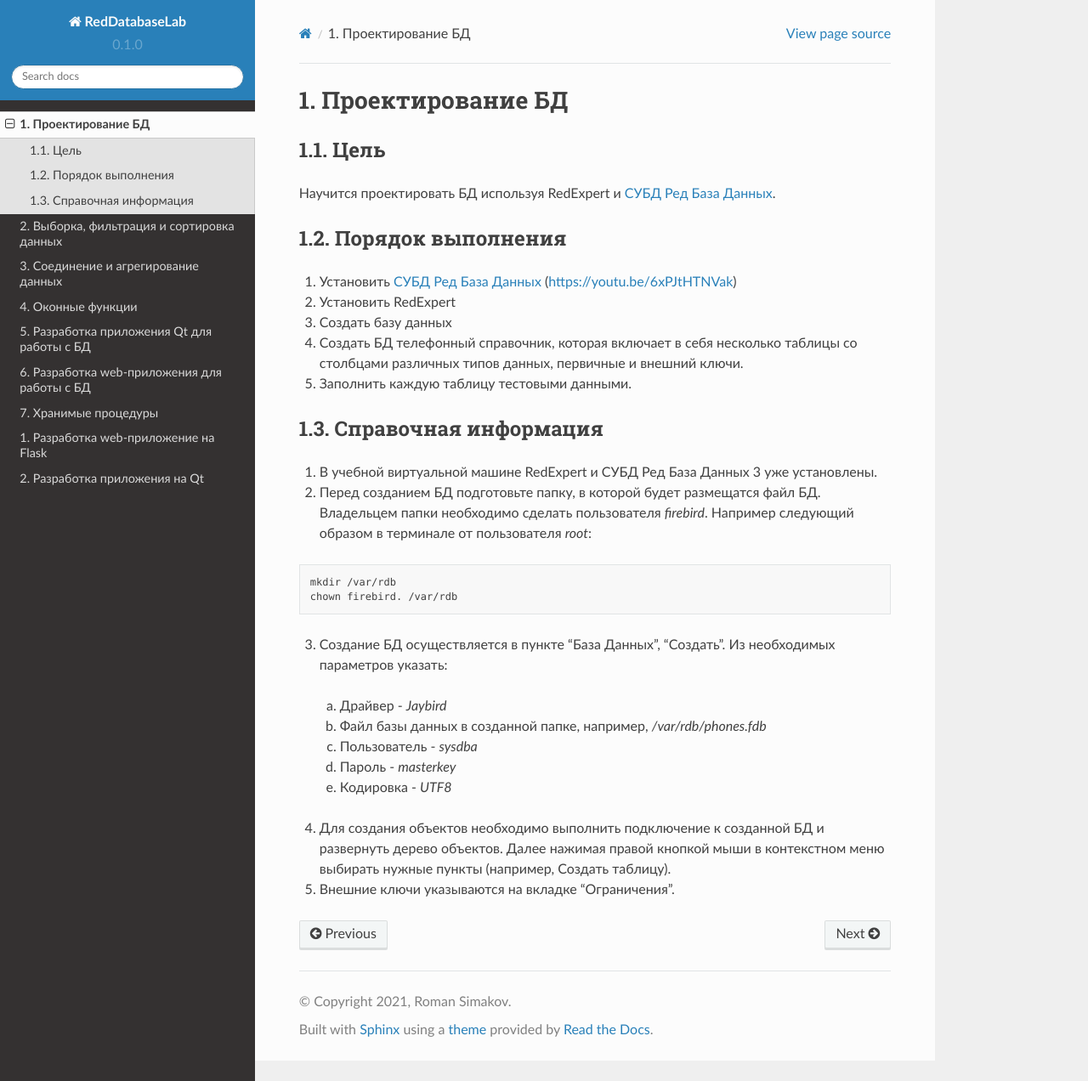
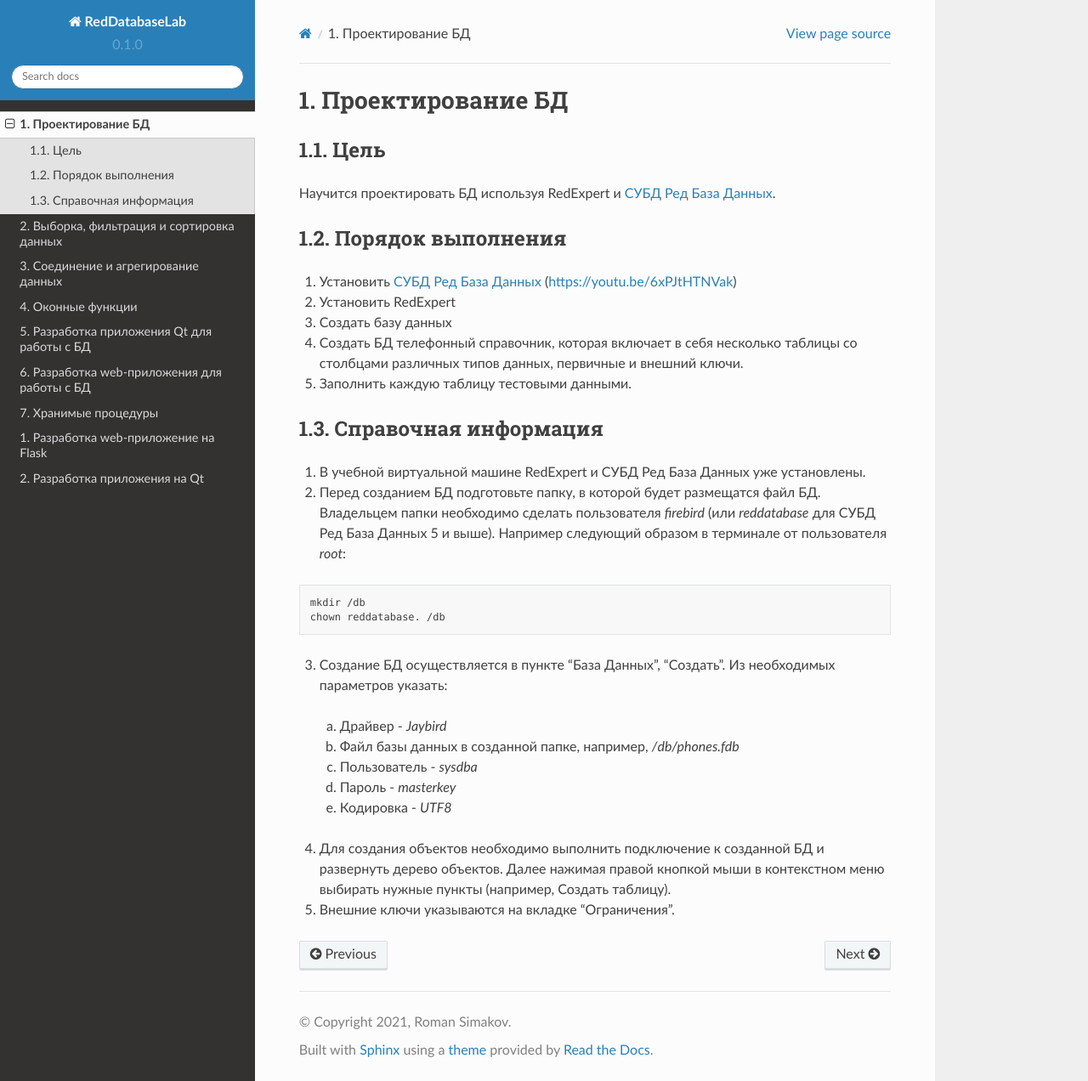
Before and after one commit to romansimakov/RedDatabaseLab, a Sphinx documentation site: the page built from docs/design.rst, in a window 1280 px wide and 1272 px high. Shown: the whole window at 85% size. Built offline with Sphinx 7.4.7 and the Read the Docs theme 2.0.0, drawn with Linux system fonts in a browser that asks for light colours.

Commit message:
Adjust for version 5

```diff
--- a/docs/design.rst
+++ b/docs/design.rst
@@ -18,19 +18,19 @@
 Справочная информация
 =====================
 
-1.	В учебной виртуальной машине RedExpert и СУБД Ред База Данных 3 уже установлены.
+1.	В учебной виртуальной машине RedExpert и СУБД Ред База Данных уже установлены.
 
-2.	Перед созданием БД подготовьте папку, в которой будет размещатся файл БД. Владельцем папки необходимо сделать пользователя `firebird`. Например следующий образом в терминале от пользователя `root`:
+2.	Перед созданием БД подготовьте папку, в которой будет размещатся файл БД. Владельцем папки необходимо сделать пользователя `firebird` (или `reddatabase` для СУБД Ред База Данных 5 и выше). Например следующий образом в терминале от пользователя `root`:
 
 .. code-block:: bash
 
-    mkdir /var/rdb
-    chown firebird. /var/rdb
+    mkdir /db
+    chown reddatabase. /db
 
 3.	Создание БД осуществляется в пункте “База Данных”, “Создать”. Из необходимых параметров указать:
 
     a.	Драйвер - `Jaybird`
-    b.	Файл базы данных в созданной папке, например, `/var/rdb/phones.fdb`
+    b.	Файл базы данных в созданной папке, например, `/db/phones.fdb`
     c.	Пользователь - `sysdba`
     d.	Пароль - `masterkey`
     e.	Кодировка - `UTF8`
```
